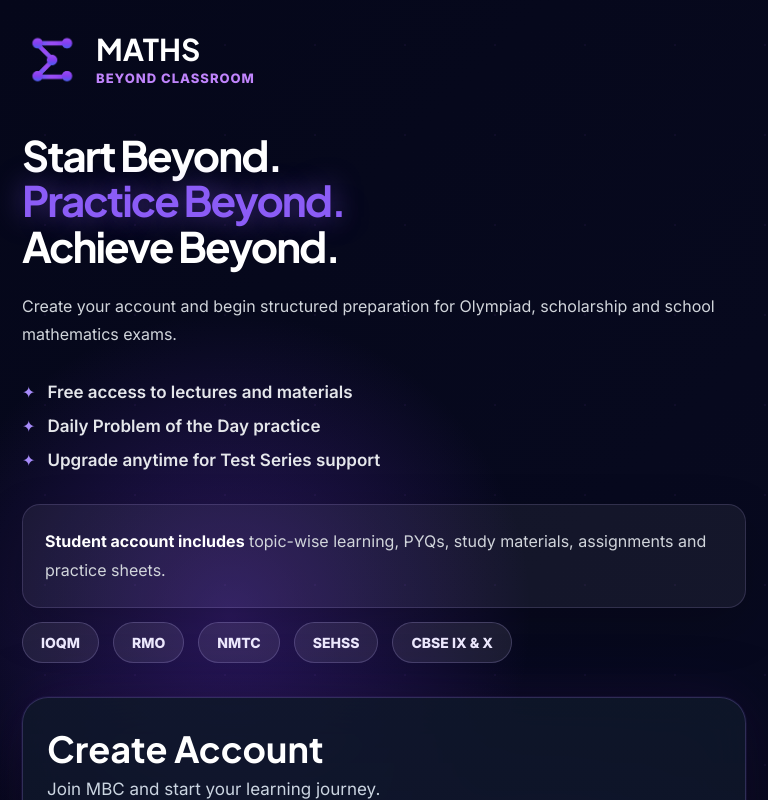
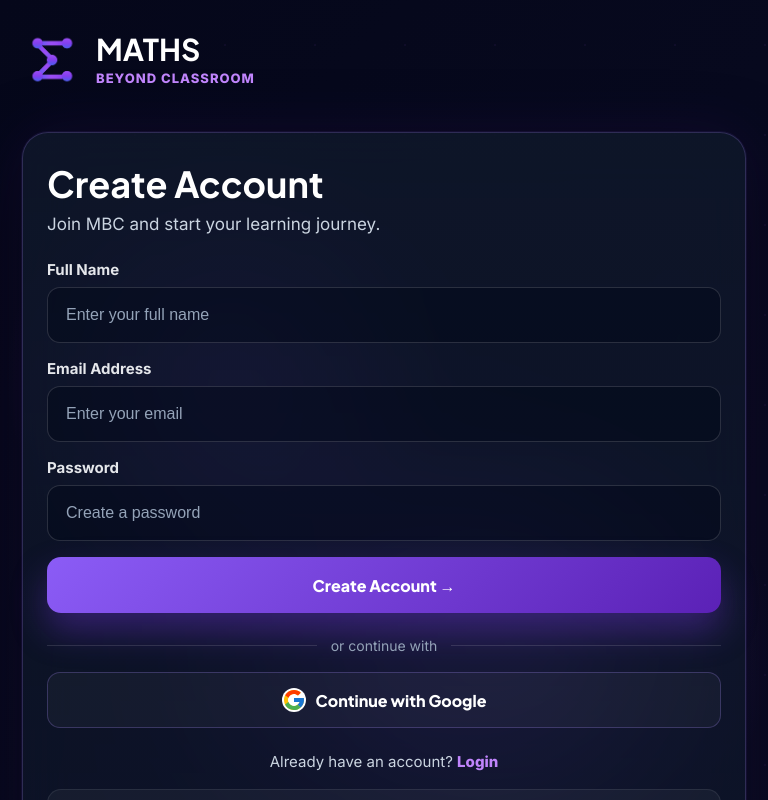
Before and after one commit to avilash07it/maths-beyond-classroom, a React (Vite) app: page /register in a window 768 px wide. Shown: the top 800 px of the page. Built offline with nearby package versions, Linux system fonts and the light colour scheme; no server answers.

Commit message:
Responsiveness Improvement 7

```diff
--- a/src/pages/Login/Login.css
+++ b/src/pages/Login/Login.css
@@ -601,6 +601,10 @@
     height:320px;
   }
 
+  .login-left{
+    display:none;
+}
+
 }
 
 
--- a/src/pages/Register/Register.css
+++ b/src/pages/Register/Register.css
@@ -445,8 +445,9 @@
   }
 
   .register-left{
-    padding-top:0;
-  }
+    display:none;
+}
+
 
   .register-brand-text h1{
     font-size:56px;
```
